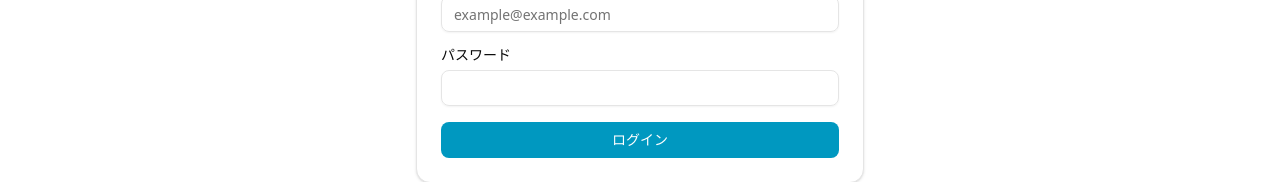
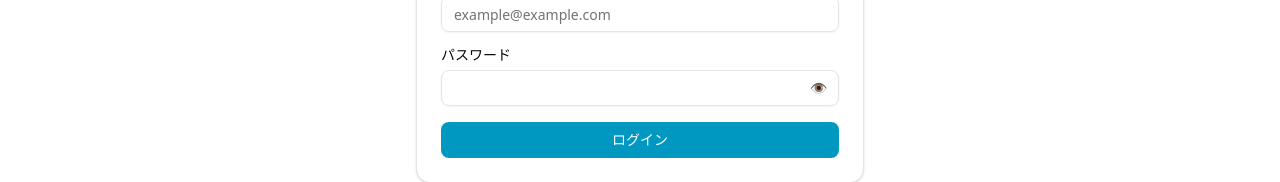
Before and after one commit to yukihiroLaravel/juko_next, a Next.js app: page / in a window 1280 px wide. Shown: the part 409-591 px from the top of the page. Built offline with nearby package versions, Linux system fonts and the light colour scheme.

Commit message:
JKA-1593 React ログインフォームの改善

```diff
--- a/src/features/auth/components/LoginForm/LoginForm.tsx
+++ b/src/features/auth/components/LoginForm/LoginForm.tsx
@@ -1,6 +1,7 @@
 'use client';
 
 import { useForm } from 'react-hook-form';
+import { useState } from 'react';
 import { zodResolver } from '@hookform/resolvers/zod';
 import { z } from 'zod';
 import { LoginFormUI } from './LoginForm.ui';
@@ -19,6 +20,7 @@ const loginSchema = z.object({
 export type LoginFormValues = z.infer<typeof loginSchema>;
 
 export function LoginForm() {
+  const [showPassword, setShowPassword] = useState(false);
   const form = useForm<LoginFormValues>({
     resolver: zodResolver(loginSchema),
     defaultValues: {
@@ -28,14 +30,27 @@ export function LoginForm() {
   });
 
   const handleSubmit = form.handleSubmit(async (data: LoginFormValues) => {
-    Axios.get('/sanctum/csrf-cookie').then(() => {
-      Axios.post('/login', data)
+    return Axios.get('/sanctum/csrf-cookie').then(() => {
+      return Axios.post('/login', data)
         .then(() => {})
         .catch((error: Error) => {
-          console.error('Login error:', error);
+          console.log('Login error:', error);
+          form.resetField('password');
+          form.setError('password', {
+            type: 'server',
+            message: 'メールアドレスまたはパスワードが正しくありません',
+          });
+          return;
         });
     });
   });
 
-  return <LoginFormUI form={form} onSubmit={handleSubmit} />;
+  return (
+    <LoginFormUI
+      form={form}
+      onSubmit={handleSubmit}
+      showPassword={showPassword}
+      onTogglePassword={() => setShowPassword((prev) => !prev)}
+    />
+  );
 }
--- a/src/features/auth/components/LoginForm/LoginForm.ui.tsx
+++ b/src/features/auth/components/LoginForm/LoginForm.ui.tsx
@@ -1,6 +1,6 @@
 'use client';
 
-import { UseFormReturn } from 'react-hook-form';
+import { UseFormReturn, useFormState } from 'react-hook-form';
 import { Button } from '@/components/atoms/Button';
 import { Input } from '@/components/atoms/Input';
 import { Label } from '@/components/atoms/Label';
@@ -17,13 +17,19 @@ import { LoginFormValues } from './LoginForm';
 type LoginFormUIProps = {
   form: UseFormReturn<LoginFormValues>;
   onSubmit: (e: React.FormEvent) => void;
+  showPassword: boolean;
+  onTogglePassword: () => void;
 };
 
-export function LoginFormUI({ form, onSubmit }: LoginFormUIProps) {
-  const {
-    register,
-    formState: { errors },
-  } = form;
+export function LoginFormUI({
+    form,
+    onSubmit,
+    showPassword,
+    onTogglePassword,
+  }: LoginFormUIProps)
+{
+  const { register } = form;
+  const { errors } = useFormState({ control: form.control });
 
   return (
     <Card className="w-full max-w-md">
@@ -50,12 +56,23 @@ export function LoginFormUI({ form, onSubmit }: LoginFormUIProps) {
           </div>
           <div className="space-y-2">
             <Label htmlFor="password">パスワード</Label>
-            <Input
-              id="password"
-              type="password"
-              {...register('password')}
-              aria-invalid={!!errors.password}
-            />
+            <div className="relative">
+              <Input
+                id="password"
+                type={showPassword ? 'text' : 'password'}
+                {...register('password')}
+                aria-invalid={!!errors.password}
+                className="pr-10"
+              />
+              <button
+                type="button"
+                onClick={onTogglePassword}
+                className="absolute right-3 top-1/2 -translate-y-1/2 text-sm"
+                aria-label={showPassword ? 'パスワードを非表示にする' : 'パスワードを表示する'}
+              >
+                {showPassword ? '🚫👁️' : '👁️'}
+              </button>
+            </div>
             {errors.password && (
               <p className="text-sm text-destructive">
                 {errors.password.message}
```
